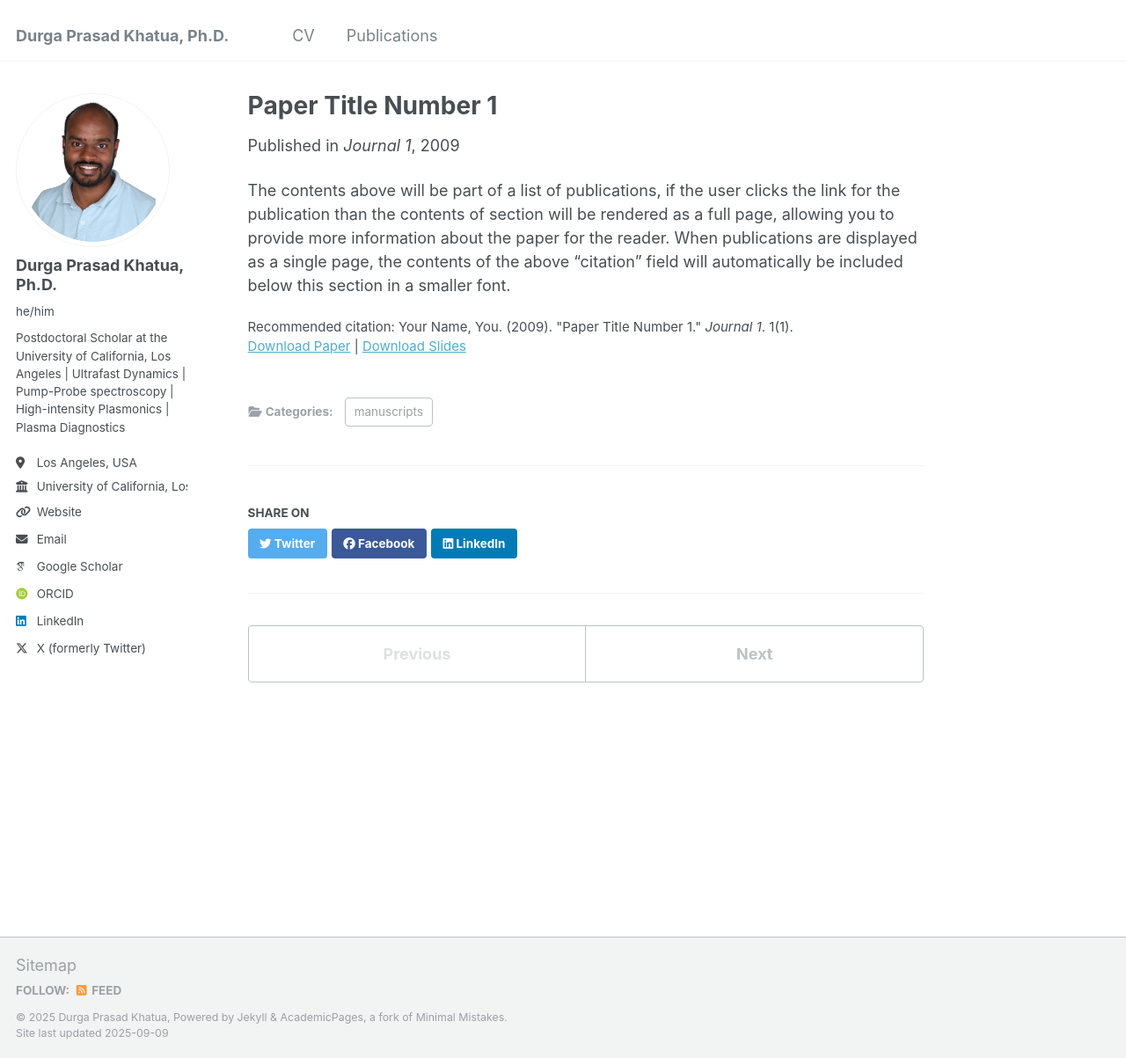
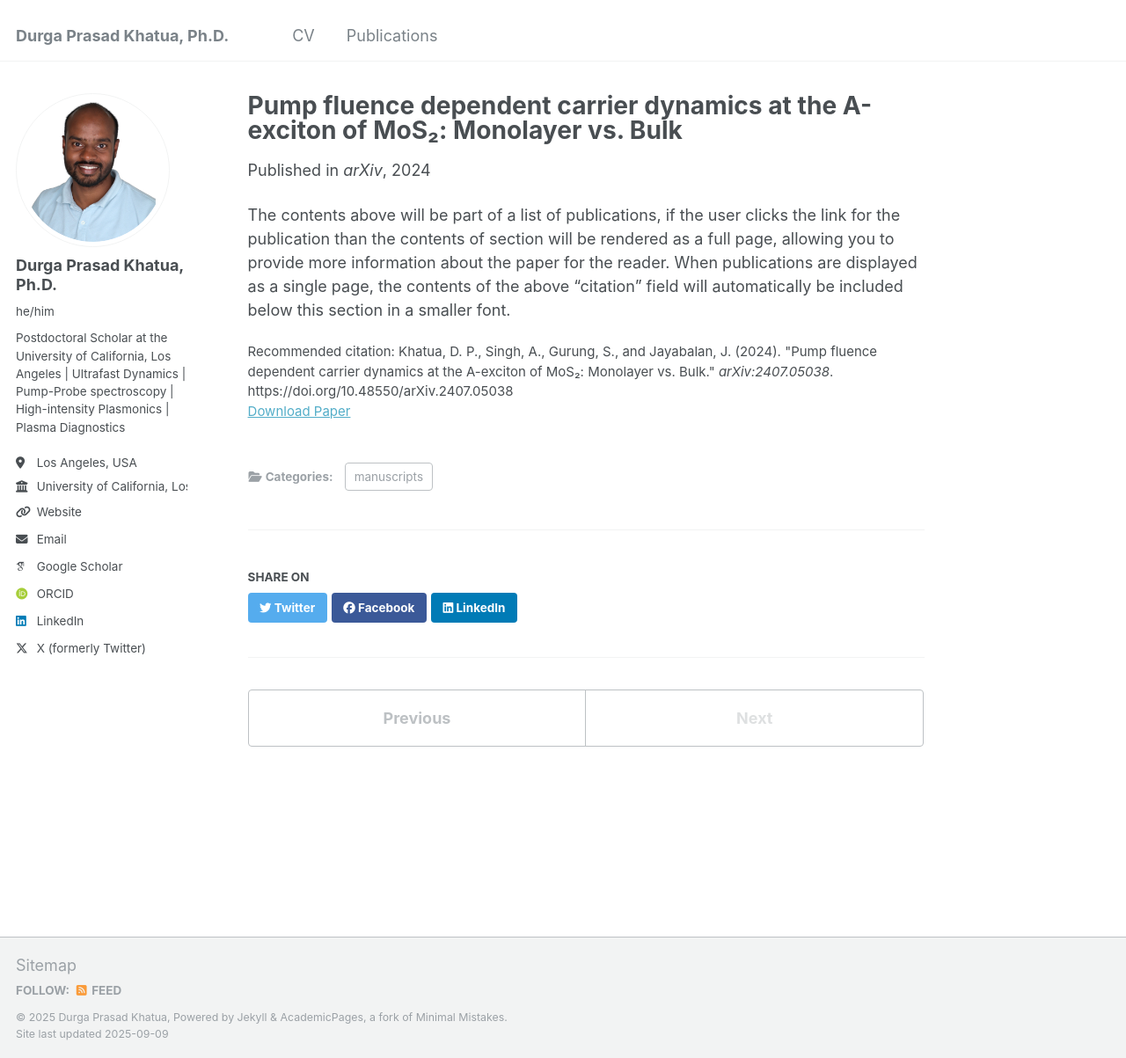
Before and after one commit to Khatua03/DurgaPrasadKhatua.github.io, a Jekyll site: the page built from _publications/2009-10-01-paper-title-number-1.md, in a window 1280 px wide and 1203 px high. Shown: the whole window at 88% size. Built offline with Jekyll 4.4.1, drawn with Linux system fonts in a browser that asks for light colours; some web fonts are replaced.

Commit message:
Update 2009-10-01-paper-title-number-1.md

```diff
--- a/_publications/2009-10-01-paper-title-number-1.md
+++ b/_publications/2009-10-01-paper-title-number-1.md
@@ -1,14 +1,13 @@
 ---
-title: "Paper Title Number 1"
+title: "Pump fluence dependent carrier dynamics at the A-exciton of MoS₂: Monolayer vs. Bulk"
 collection: publications
 category: manuscripts
-permalink: /publication/2009-10-01-paper-title-number-1
-excerpt: 'This paper is about the number 1. The number 2 is left for future work.'
-date: 2009-10-01
-venue: 'Journal 1'
-slidesurl: 'http://academicpages.github.io/files/slides1.pdf'
-paperurl: 'http://academicpages.github.io/files/paper1.pdf'
-citation: 'Your Name, You. (2009). &quot;Paper Title Number 1.&quot; <i>Journal 1</i>. 1(1).'
+permalink: /publication/2024-mos2-carrier-dynamics
+excerpt: "We report on pump fluence dependent carrier dynamics at the A-exciton of MoS₂, comparing monolayer and bulk behavior."
+date: 2024-07-08
+venue: "arXiv"
+paperurl: "https://doi.org/10.48550/arXiv.2407.05038"
+citation: 'Khatua, D. P., Singh, A., Gurung, S., and Jayabalan, J. (2024). "Pump fluence dependent carrier dynamics at the A-exciton of MoS₂: Monolayer vs. Bulk." <i>arXiv:2407.05038</i>. https://doi.org/10.48550/arXiv.2407.05038'
 ---
 
 The contents above will be part of a list of publications, if the user clicks the link for the publication than the contents of section will be rendered as a full page, allowing you to provide more information about the paper for the reader. When publications are displayed as a single page, the contents of the above "citation" field will automatically be included below this section in a smaller font.
```
